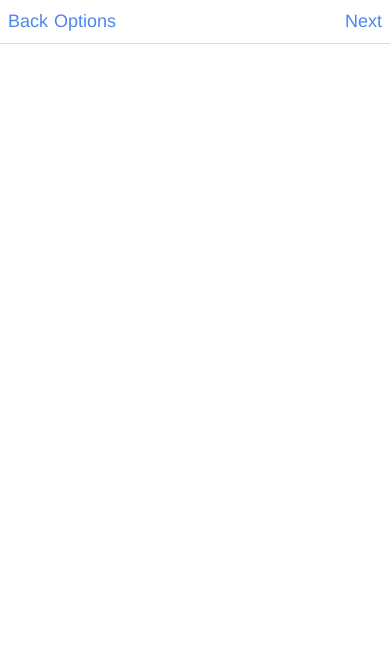
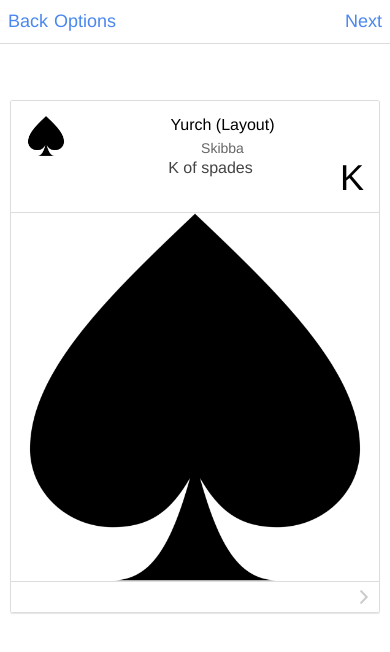
Before and after one commit to schematical/cards, a website: page cards/www/index.html at #/test in a window 390 px wide. Drawn offline with Linux system fonts and the light colour scheme; some packages are replaced by stand-ins of ours; files whose address does not match are found by name.

Commit message:
updating

```diff
--- a/cards/www/js/controllers.js
+++ b/cards/www/js/controllers.js
@@ -39,25 +39,17 @@ angular.module('starter.controllers', [])//angular.module('sideMenuTest', ['ioni
     // Main app controller, empty for the example
     $scope.cards = Cards.shuffle();
 
+    $scope.disp_card_info = window.localStorage.getItem('disp_card_info');
+    $scope.disp_skill_info = window.localStorage.getItem('disp_skill_info');
 
+    $scope.disp_card_info = true;
+    $scope.disp_skill_info = true;
 
-    $scope.update_settings = function(){
-        console.log($scope);
-        console.log(window.localStorage.getItem('disp_card_info') + ' - ' + $scope.disp_card_info);
-        console.log(window.localStorage.getItem('disp_skill_info') + ' - ' + $scope.disp_skill_info);
-        window.localStorage.setItem('disp_card_info', $scope.disp_card_info);
-        window.localStorage.setItem('disp_skill_info',  $scope.disp_skill_info);
-
-
-    }
 
     Modal.fromTemplateUrl('modal.html', function(modal) {
         $scope.modal = modal;
 
 
-
-        $scope.disp_card_info = window.localStorage.getItem('disp_card_info');
-        $scope.disp_skill_info = window.localStorage.getItem('disp_skill_info');
 
     }, {
         // Use our scope for the scope of the modal to keep it simple
@@ -76,6 +68,12 @@ angular.module('starter.controllers', [])//angular.module('sideMenuTest', ['ioni
         $scope.$broadcast('slideBox.prevSlide');
     };
     $scope.showMenu = function() {
+
+/*      console.log($scope);
+        console.log(window.localStorage.getItem('disp_card_info') + ' - ' + $scope.disp_card_info);
+        console.log(window.localStorage.getItem('disp_skill_info') + ' - ' + $scope.disp_skill_info);*/
+        window.localStorage.setItem('disp_card_info', $scope.disp_card_info);
+        window.localStorage.setItem('disp_skill_info',  $scope.disp_skill_info);
 
         $scope.modal.show();
 
--- a/cards/www/js/services.js
+++ b/cards/www/js/services.js
@@ -161,7 +161,7 @@ angular.module('starter.services', [])
                     athlete: 'Bri'
                 }
             },
-            'floor': {//
+            'diamond': {//
                 2: {
                     title: 'Cart Wheel',
                     athlete: 'Scott'
--- a/cards/www/templates/test.html
+++ b/cards/www/templates/test.html
@@ -6,22 +6,40 @@
         <slide-box>
             <slide ng-repeat="card in cards">
                 <div class="box blue">
+                    <div class="list card">
+
+                        <div class="item item-avatar">
                             <div ng-switch="disp_skill_info">
                                 <div ng-switch-when="true">
-                            <!-- code to render a large video block-->
-
-                            <h1>{{card.title}}</h1>
-                            <h3>{{card.athlete}}</h3>
-                            <p></p>
+                                    <img src='img/{{card.suit}}.png'/>
+                                    <h2>{{card.title}}</h2>
+                                    <p>{{card.athlete}}</p>
+                                </div>
+                                <div ng-switch-default></div>
+                                <div ng-switch="disp_skill_info">
+                                    <div ng-switch-when="true">
+                                        <div style='float:right;'>
+                                            <h1>{{card.num}}</h1>
+                                        </div>
+                                        {{card.num}} of {{card.suit}}s
 
                                     </div>
-                       <div ng-switch-default>
-                            <!-- code to render the regular video block -->
+                                    <div ng-switch-default></div>
+                                </div>
+                            </div>
+                        </div>
+
+                        <div class="item item-image">
+                            <img src='img/{{card.suit}}.png'/>
+                        </div>
+
+                        <a class="item item-icon-left assertive" href="#">
+
+                        </a>
                     </div>
                 </div>
             </slide>
         </slide-box>
-
     </pane>
 
     <!--   &lt;!&ndash; Left menu &ndash;&gt;
@@ -47,7 +65,8 @@
                     <li class="item item-toggle">
                         Display Card Info:
                         <label class="toggle">
-                            <input type="checkbox" ng-model='disp_card_info'ng-change="update_settings()">
+                            <input type="checkbox" ng-model='disp_card_info' ng-change="update_settings()">
+
                             <div class="track">
                                 <div class="handle"></div>
                             </div>
@@ -56,8 +75,9 @@
 
                     <li class="item item-toggle">
                         Display Skill Info:
-                        <label class="toggle" ng-model='disp_skill_info'  ng-change="update_settings()">
+                        <label class="toggle" ng-model='disp_skill_info' ng-change="update_settings()">
                             <input type="checkbox">
+
                             <div class="track">
                                 <div class="handle"></div>
                             </div>
```
Also changed, not shown: cards/www/img/club.png (added), cards/www/img/diamond.png (added), cards/www/img/heart.png (added), cards/www/img/spade.png (added). Lines whose indentation alone changed are shown as unchanged.
